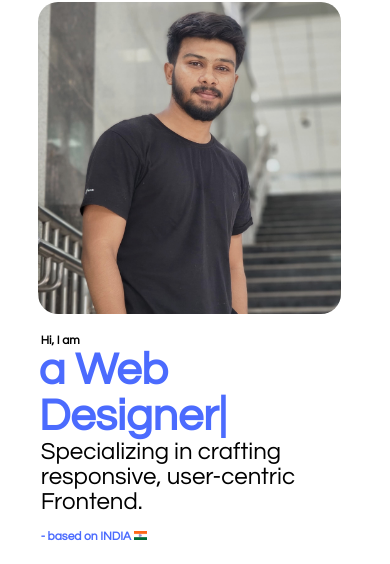
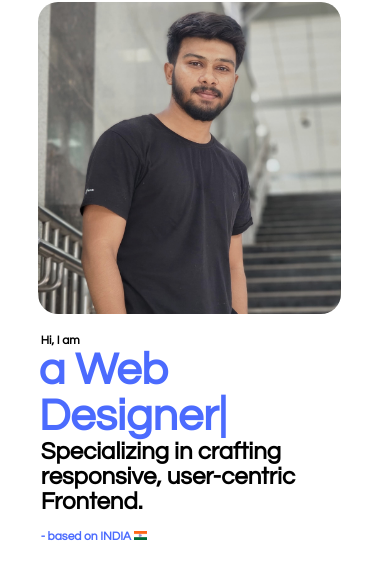
Before and after one commit to Dhrubamaity/PORTFOLIO, a website with bundled scripts: page index.html in a window 390 px wide. Shown: the part 55-619 px from the top of the page. Built offline with nearby package versions, Linux system fonts and the light colour scheme.

Commit message:
responsive landing

```diff
--- a/public/page1.css
+++ b/public/page1.css
@@ -412,6 +412,11 @@ body.night-mode .nightmode {
         /* background-color: #343434; */
     }
 
+    .about h2{
+       font-weight: bold;
+
+    }
+
     .medias {
         display: flex;
         flex-direction: row;
```
